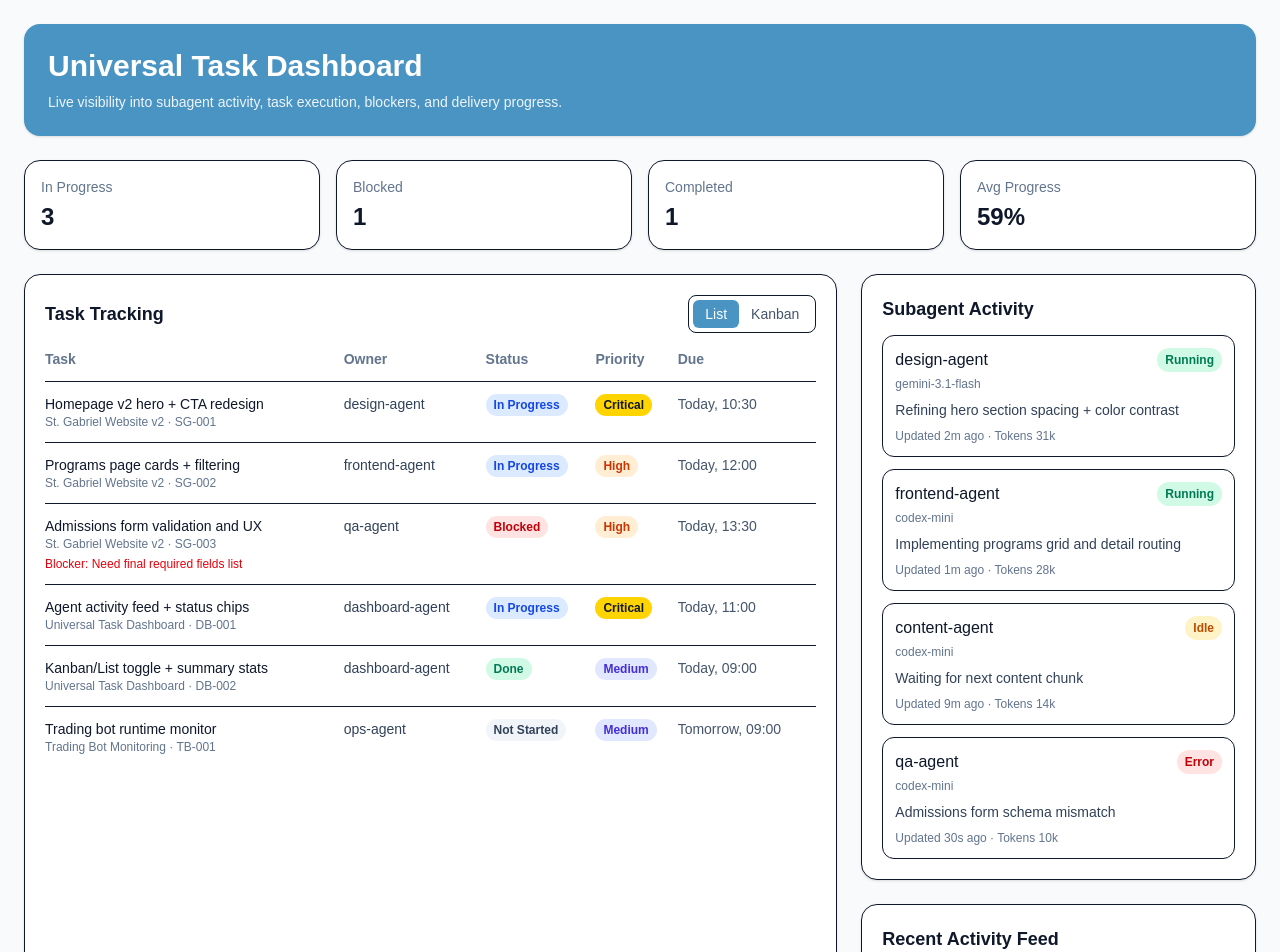
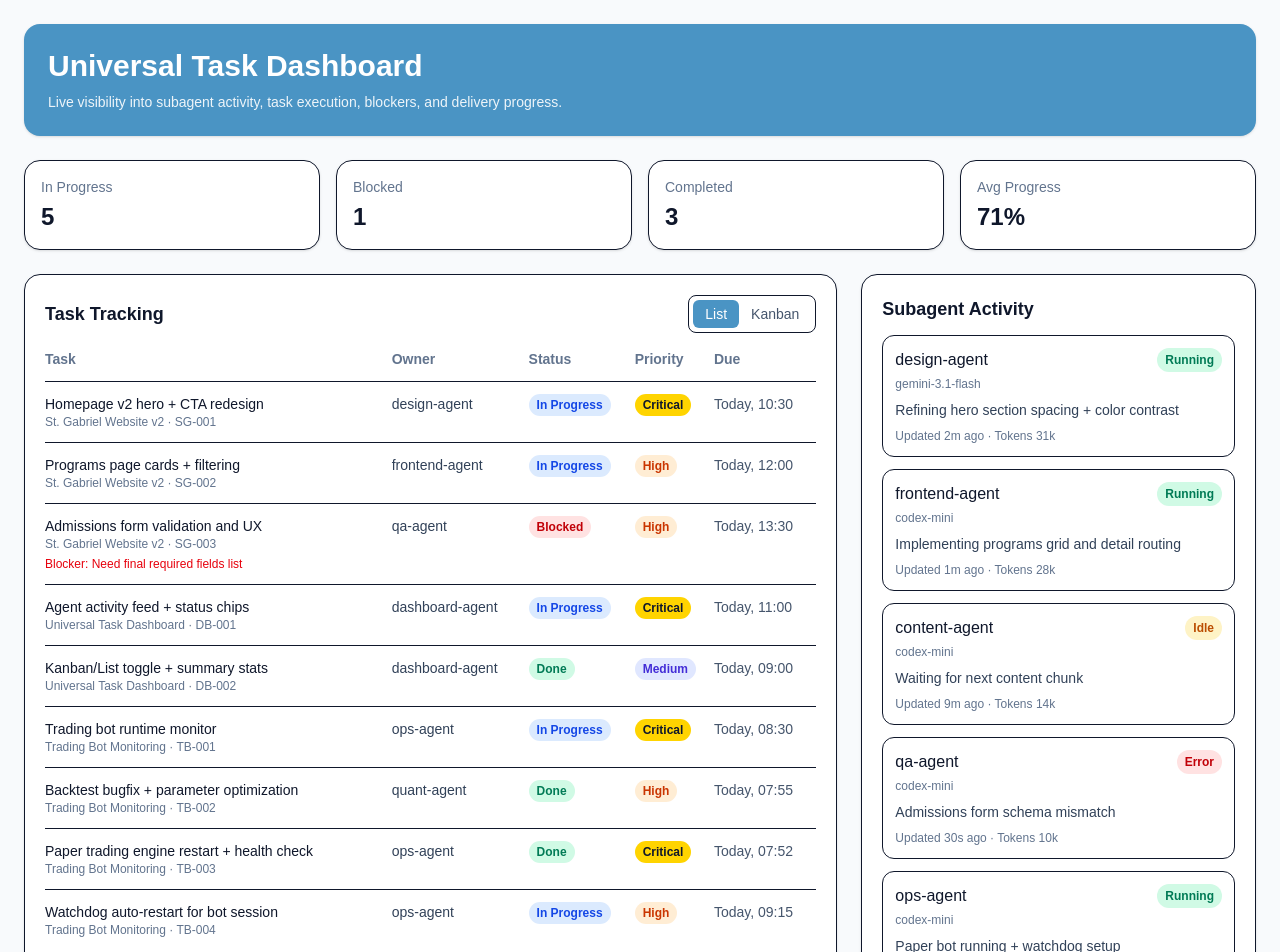
Before and after one commit to ZZYXX-CC/task-dashboard, a Next.js app: page / in a window 1280 px wide. Shown: the top 952 px of the page. Built offline with nearby package versions, Linux system fonts and the light colour scheme.

Commit message:
Add trading bot tasks and agent activity to dashboard

```diff
--- a/src/app/page.tsx
+++ b/src/app/page.tsx
@@ -83,10 +83,40 @@ const tasks: Task[] = [
     title: "Trading bot runtime monitor",
     project: "Trading Bot Monitoring",
     owner: "ops-agent",
-    status: "Not Started",
-    priority: "Medium",
-    due: "Tomorrow, 09:00",
-    progress: 10,
+    status: "In Progress",
+    priority: "Critical",
+    due: "Today, 08:30",
+    progress: 62,
+  },
+  {
+    id: "TB-002",
+    title: "Backtest bugfix + parameter optimization",
+    project: "Trading Bot Monitoring",
+    owner: "quant-agent",
+    status: "Done",
+    priority: "High",
+    due: "Today, 07:55",
+    progress: 100,
+  },
+  {
+    id: "TB-003",
+    title: "Paper trading engine restart + health check",
+    project: "Trading Bot Monitoring",
+    owner: "ops-agent",
+    status: "Done",
+    priority: "Critical",
+    due: "Today, 07:52",
+    progress: 100,
+  },
+  {
+    id: "TB-004",
+    title: "Watchdog auto-restart for bot session",
+    project: "Trading Bot Monitoring",
+    owner: "ops-agent",
+    status: "In Progress",
+    priority: "High",
+    due: "Today, 09:15",
+    progress: 35,
   },
 ];
 
@@ -123,9 +153,27 @@ const agents: Agent[] = [
     lastUpdate: "30s ago",
     tokensUsed: "10k",
   },
+  {
+    name: "ops-agent",
+    model: "codex-mini",
+    status: "Running",
+    currentTask: "Paper bot running + watchdog setup",
+    lastUpdate: "just now",
+    tokensUsed: "9k",
+  },
+  {
+    name: "quant-agent",
+    model: "codex-mini",
+    status: "Running",
+    currentTask: "Evaluating RSI/EMA optimization outputs",
+    lastUpdate: "2m ago",
+    tokensUsed: "12k",
+  },
 ];
 
 const activityFeed = [
+  "ops-agent restarted paper_trading_ws and confirmed WS subscription",
+  "quant-agent completed backtest optimization: RSI(21,35/65) top performer",
   "frontend-agent pushed programs page card layout",
   "design-agent updated primary CTA contrast to AA-compliant colors",
   "qa-agent flagged missing field validation on admissions form",
```
